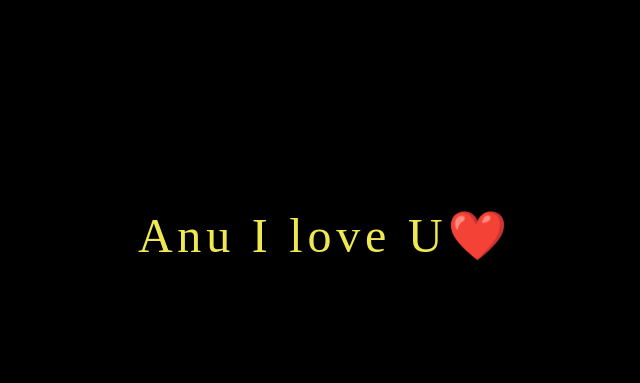
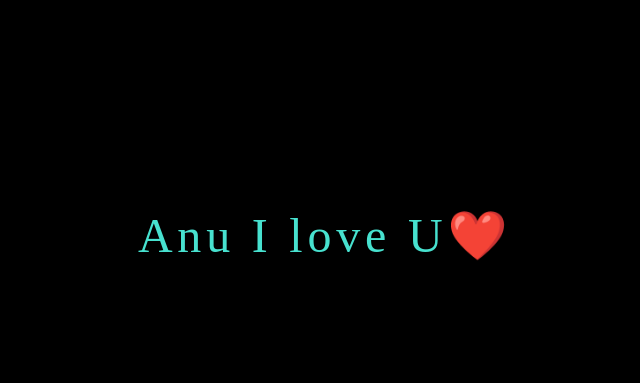
Before and after one commit to dev-harshit-29/Hover-Effect-, a plain HTML site: page index.html in a window 1280 px wide. Shown: the part 164-547 px from the top of the page, without its empty margins (315-955 px from the left). Drawn offline with Linux system fonts and the light colour scheme.

Commit message:
Update style.css

```diff
--- a/style.css
+++ b/style.css
@@ -4,7 +4,7 @@
     box-sizing: border-box;
 }
 :root{
-    --pr_color: rgb(239, 233, 81);
+    --pr_color: rgb(71, 225, 207);
 }
 body{
     min-height: 100vh;
```
